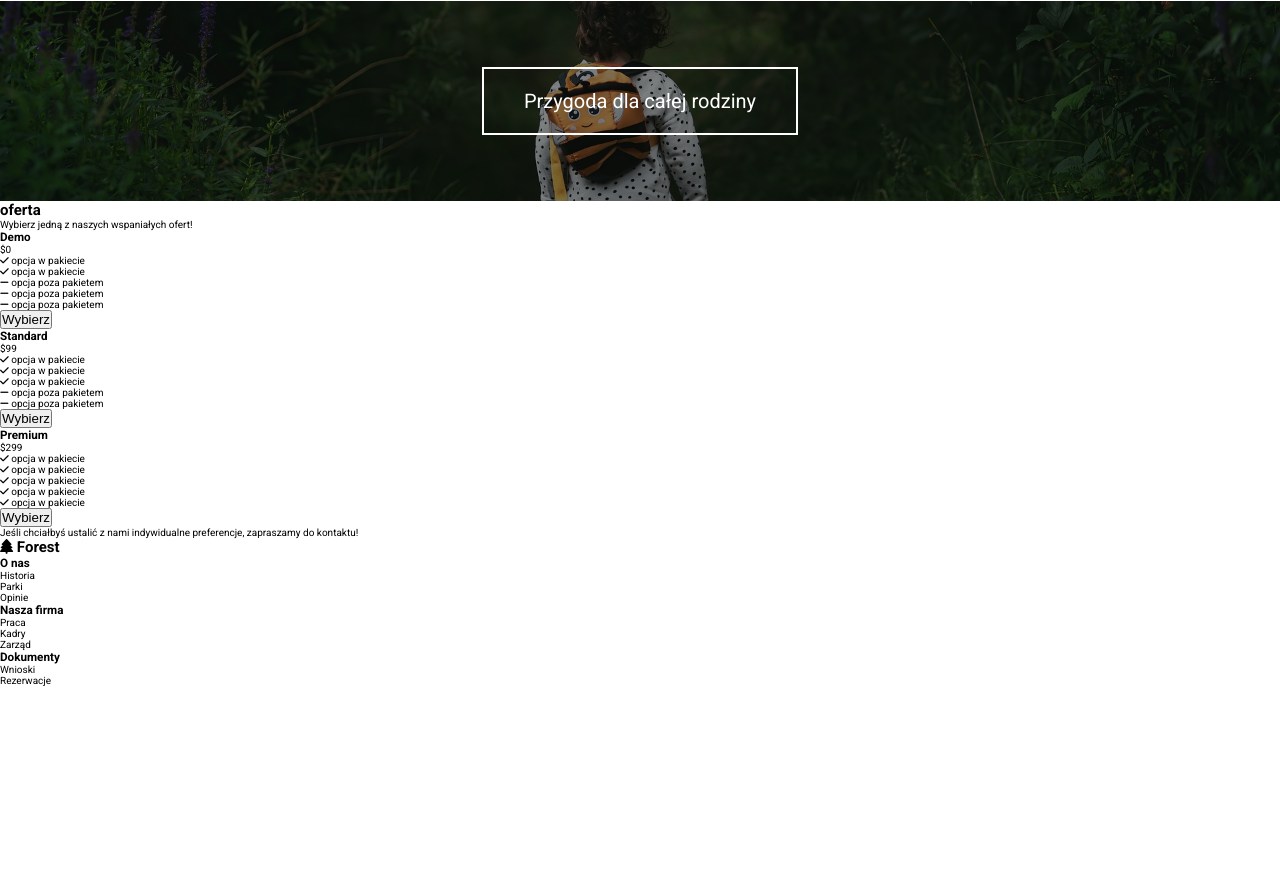
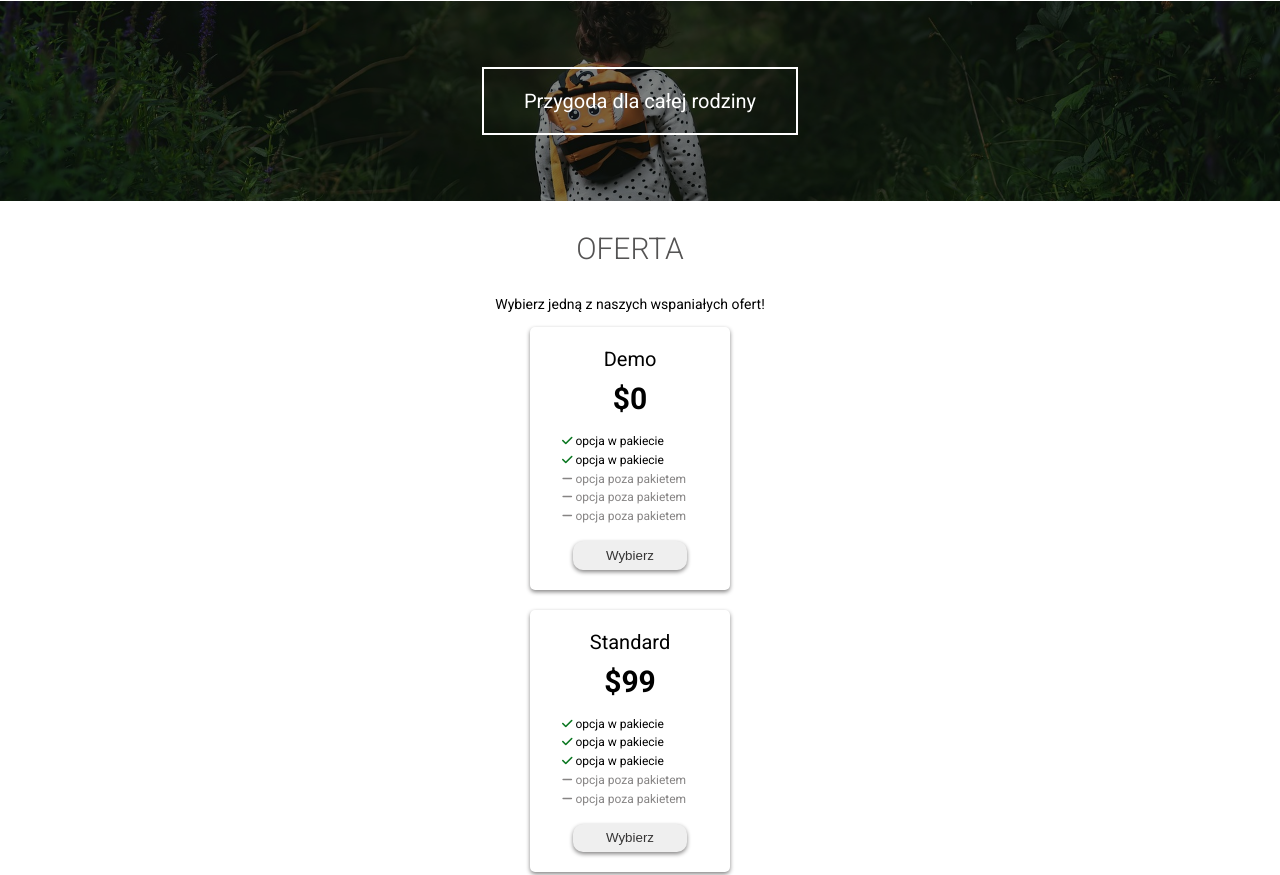
Before and after one commit to jakub1710/Forest, a website: page index.html in a window 1280 px wide. Shown: the part 1210-2085 px from the top of the page. Before the commit the page ends 1896 px from the top, so only its background shows below. Drawn offline with nearby package versions, Linux system fonts and the light colour scheme; files that its build step writes are made by us from their sources.

Commit message:
styles offer and contact

```diff
--- a/src/sass/style.scss
+++ b/src/sass/style.scss
@@ -9,9 +9,29 @@ html {
 }
 
 body {
-	// width: 100vw;
 	font-family: 'Roboto', sans-serif;
 }
+
+.section {
+	padding: 3em;
+}
+
+.container {
+	width: 100%;
+	max-width: 1200px;
+}
+
+h2.section-title {
+	margin-bottom: 1em;
+	font-size: 3rem;
+	font-weight: 300;
+	text-align: center;
+	text-transform: uppercase;
+	color: rgb(84, 83, 83);
+}
+
+
+//--- NAWIGACJA ---
 
 .navbar {
 	display: flex;
@@ -67,6 +87,8 @@ body {
 	}
 }
 
+//--- HEADER ---
+
 .header {
 	width: 100vw;
 	height: 90vh;
@@ -110,18 +132,9 @@ body {
 	}
 }
 
+// --- O NAS ---
+
 .about-us {
-	padding: 3em;
-	color: rgb(84, 83, 83);
-
-	h2.section-title {
-		margin-bottom: 1em;
-		font-size: 3rem;
-		font-weight: 300;
-		text-align: center;
-		text-transform: uppercase;
-	}
-
 	.about-us__box {
 		.picture {
 			width: 100%;
@@ -143,6 +156,7 @@ body {
 			.info-text {
 				font-size: 1.4rem;
 				text-align: justify;
+				color: rgb(84, 83, 83);
 			}
 		}
 	}
@@ -176,3 +190,106 @@ body {
 		z-index: 1;
 	}
 }
+
+// --- OFERTA ---
+
+.offer {
+	display: flex;
+	align-items: center;
+
+	.offer-info {
+		// margin-bottom: 1.5em;
+		font-size: 1.4rem;
+		text-align: center;
+	}
+
+	.offer__boxes {
+		display: flex;
+		flex-direction: column;
+		align-items: center;
+		margin: 1.5em 0;
+
+		.offer-box {
+			margin-bottom: 2em;
+			padding: 2em;
+			width: 200px;
+			box-shadow: 0 2px 4px 0 rgb(134, 133, 133);
+			border-radius: 5px;
+
+			h3 {
+				margin-bottom: 0.5em;
+				font-size: 2rem;
+				font-weight: 400;
+				text-align: center;
+			}
+
+			.price {
+				font-size: 3rem;
+				font-weight: 700;
+				text-align: center;
+			}
+
+			ul.options {
+				margin: 1.5em 1em;
+				list-style: none;
+				font-size: 1.2rem;
+
+				li {
+					margin-bottom: 0.4em;
+
+					.fa-check {
+						color: rgb(9, 118, 31);
+					}
+				}
+
+				.inaccessible {
+					color: rgb(134, 132, 132);
+				}
+			}
+
+			.choose-btn {
+				display: flex;
+				justify-content: center;
+
+				button {
+					padding: 0.5em 2.5em;
+					box-shadow: 0 2px 4px 0 rgb(134, 133, 133);
+					border-radius: 10px;
+					border: none;
+					color: rgb(53, 52, 52);
+				}
+
+				button:hover {
+					background-color: rgb(118, 238, 154);
+				}
+			}
+		}
+	}
+}
+
+.contact {
+	padding: 3em;
+
+	.contact-boxes {
+		display: flex;
+		justify-content: space-between;
+
+		.contact-box {
+
+			h3 {
+				font-size: 1.4rem;
+			}
+
+			ul {
+				margin: 1em 0;
+				list-style: none;
+				font-size: 1.2rem;
+				font-weight: 300;
+
+				li {
+					margin-bottom: 0.4em;
+				}
+			}
+		}
+	}
+}
```
